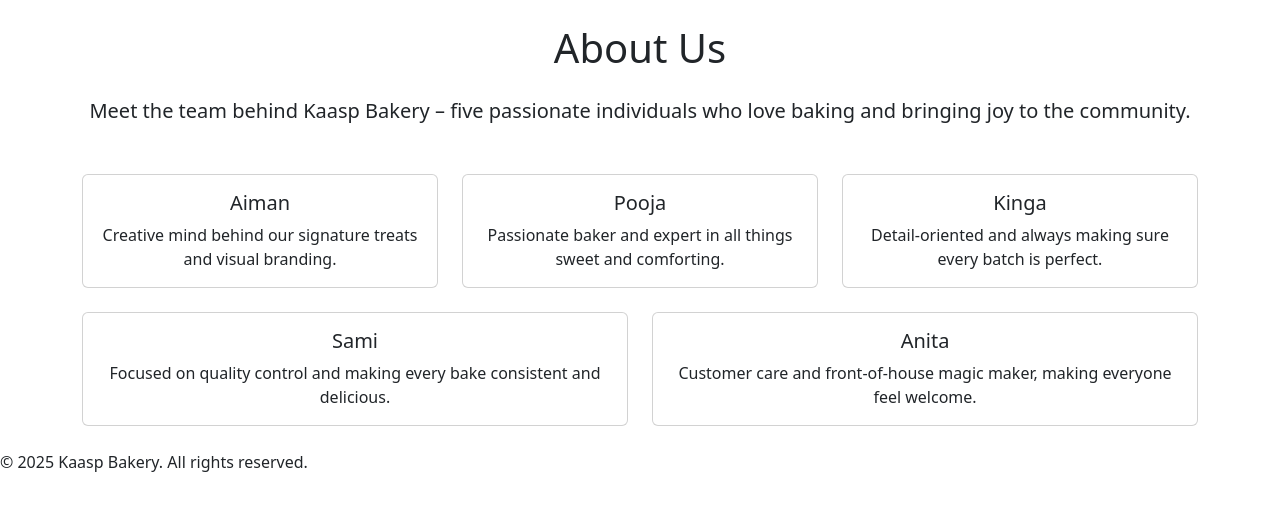
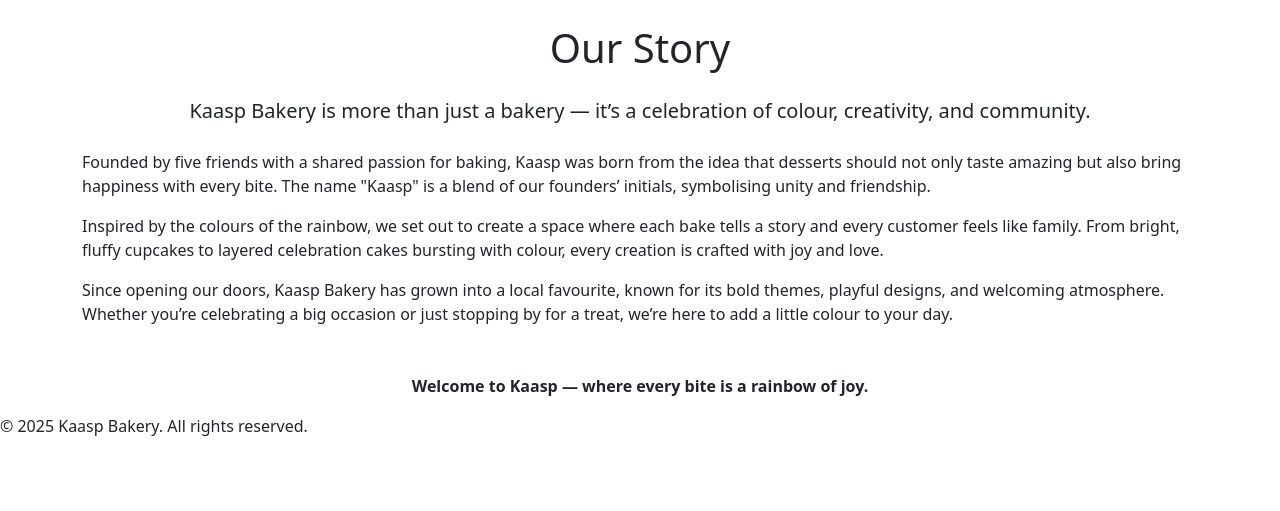
Before and after one commit to aimanaa6/final_project, a Flask app: page /aboutus in a window 1280 px wide. Shown: the part 92-603 px from the top of the page. Run offline with Flask 3, Linux system fonts and the light colour scheme.

Commit message:
EDIT: about us file

```diff
--- a/templates/aboutus.html
+++ b/templates/aboutus.html
@@ -4,50 +4,19 @@
 
 {% block content %}
 <div class="container mt-4">
-    <h1 class="text-center mb-4">About Us</h1>
-    <p class="lead text-center">Meet the team behind Kaasp Bakery – five passionate individuals who love baking and bringing joy to the community.</p>
-
-    <div class="row mt-5">
-        <div class="col-md-4 mb-4">
-            <div class="card h-100">
-                <div class="card-body text-center">
-                    <h5 class="card-title">Aiman</h5>
-                    <p class="card-text">Creative mind behind our signature treats and visual branding.</p>
-                </div>
-            </div>
-        </div>
-        <div class="col-md-4 mb-4">
-            <div class="card h-100">
-                <div class="card-body text-center">
-                    <h5 class="card-title">Pooja</h5>
-                    <p class="card-text">Passionate baker and expert in all things sweet and comforting.</p>
-                </div>
-            </div>
-        </div>
-        <div class="col-md-4 mb-4">
-            <div class="card h-100">
-                <div class="card-body text-center">
-                    <h5 class="card-title">Kinga</h5>
-                    <p class="card-text">Detail-oriented and always making sure every batch is perfect.</p>
-                </div>
-            </div>
-        </div>
-        <div class="col-md-6 mb-4">
-            <div class="card h-100">
-                <div class="card-body text-center">
-                    <h5 class="card-title">Sami</h5>
-                    <p class="card-text">Focused on quality control and making every bake consistent and delicious.</p>
-                </div>
-            </div>
-        </div>
-        <div class="col-md-6 mb-4">
-            <div class="card h-100">
-                <div class="card-body text-center">
-                    <h5 class="card-title">Anita</h5>
-                    <p class="card-text">Customer care and front-of-house magic maker, making everyone feel welcome.</p>
-                </div>
-            </div>
-        </div>
-    </div>
+    <h1 class="text-center mb-4">Our Story</h1>
+    <p class="lead text-center">
+        Kaasp Bakery is more than just a bakery — it’s a celebration of colour, creativity, and community.
+    </p>
+    <p class="mt-4">
+        Founded by five friends with a shared passion for baking, Kaasp was born from the idea that desserts should not only taste amazing but also bring happiness with every bite. The name "Kaasp" is a blend of our founders’ initials, symbolising unity and friendship.
+    </p>
+    <p>
+        Inspired by the colours of the rainbow, we set out to create a space where each bake tells a story and every customer feels like family. From bright, fluffy cupcakes to layered celebration cakes bursting with colour, every creation is crafted with joy and love.
+    </p>
+    <p>
+        Since opening our doors, Kaasp Bakery has grown into a local favourite, known for its bold themes, playful designs, and welcoming atmosphere. Whether you’re celebrating a big occasion or just stopping by for a treat, we’re here to add a little colour to your day.
+    </p>
+    <p class="text-center mt-5 fw-bold">Welcome to Kaasp — where every bite is a rainbow of joy.</p>
 </div>
 {% endblock %}
```
